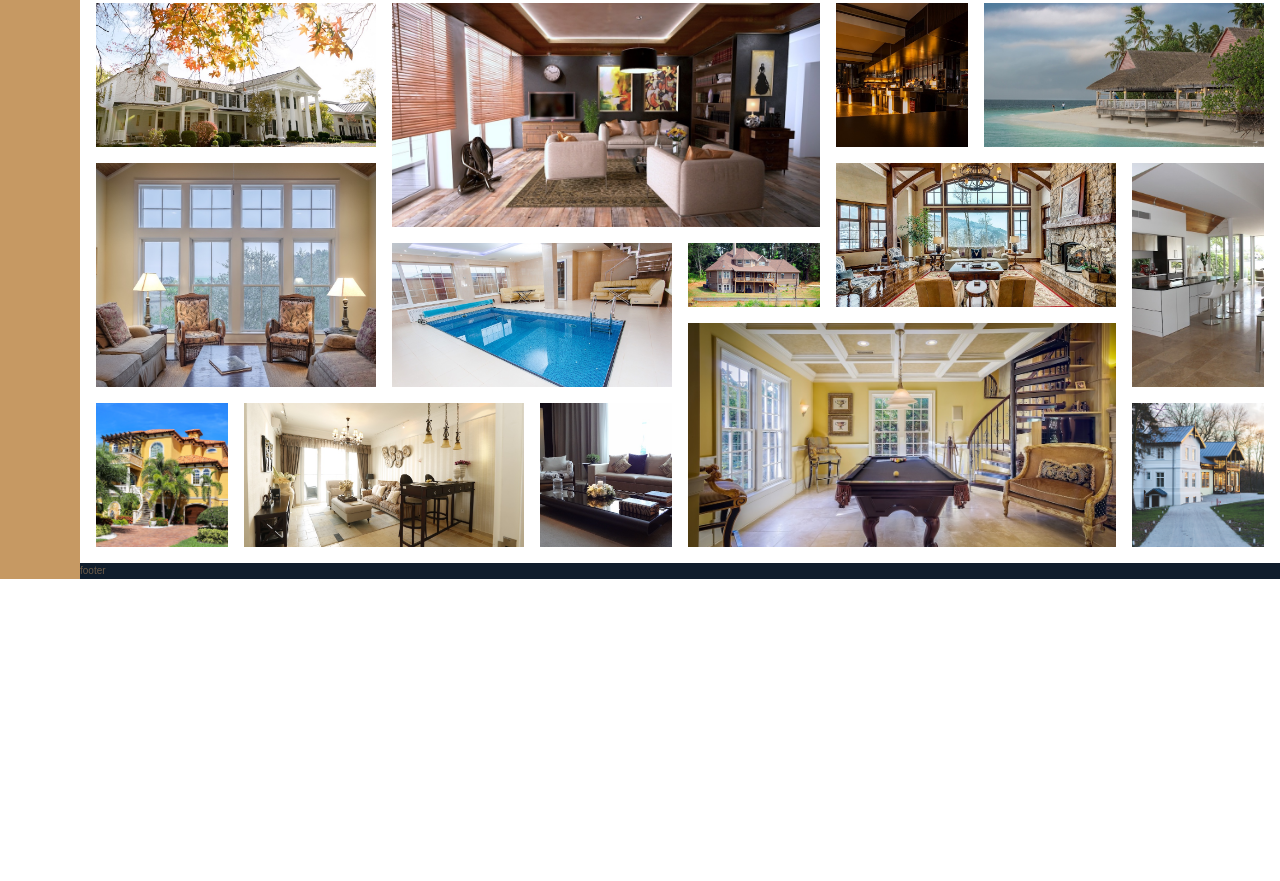
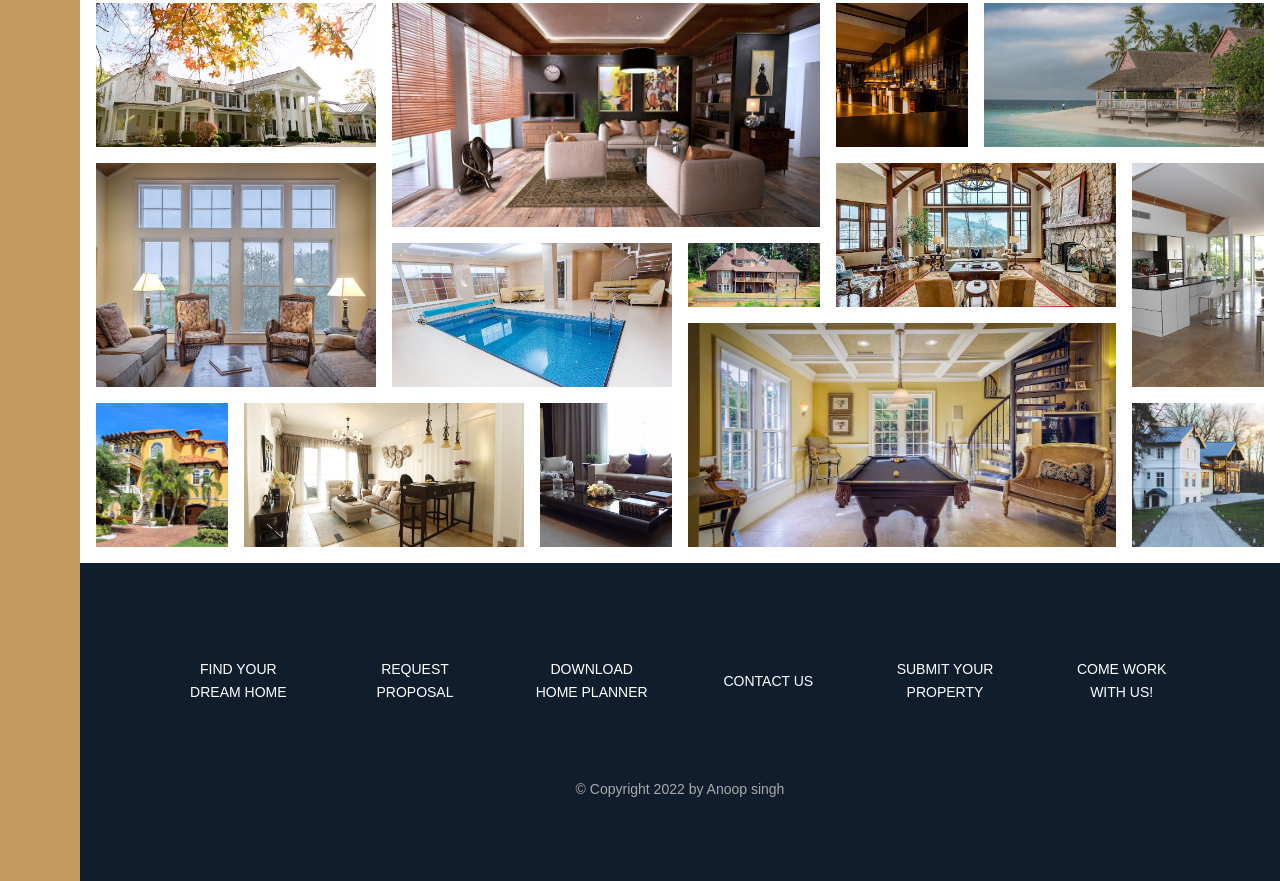
Before and after one commit to Anoop555777/home-retailer, a website: page index.html in a window 1280 px wide. Shown: the part 3043-3924 px from the top of the page. Before the commit the page ends 3622 px from the top, so only its background shows below. Drawn offline with Linux system fonts and the light colour scheme.

Commit message:
add footer

```diff
--- a/index.html
+++ b/index.html
@@ -369,6 +369,26 @@
         />
       </figure>
     </section>
-    <footer class="footer">footer</footer>
+    <footer class="footer">
+      <ul class="nav">
+        <li class="nav__item">
+          <a href="#" class="nav__link">Find your dream home</a>
+        </li>
+        <li class="nav__item">
+          <a href="#" class="nav__link">Request proposal</a>
+        </li>
+        <li class="nav__item">
+          <a href="#" class="nav__link">Download home planner</a>
+        </li>
+        <li class="nav__item"><a href="#" class="nav__link">Contact us</a></li>
+        <li class="nav__item">
+          <a href="#" class="nav__link">Submit your property</a>
+        </li>
+        <li class="nav__item">
+          <a href="#" class="nav__link">Come work with us!</a>
+        </li>
+      </ul>
+      <p class="copyright">&copy; Copyright 2022 by Anoop singh</p>
+    </footer>
   </body>
 </html>
--- a/sass/_footer.scss
+++ b/sass/_footer.scss
@@ -1,4 +1,43 @@
 .footer {
   background-color: $color-secondary;
-  grid-column: full-start/full-end;
+  grid-column: full-start / full-end;
+  padding: 8rem;
 }
+
+.nav {
+  list-style: none;
+
+  display: grid;
+  grid-template-columns: repeat(auto-fit, minmax(15rem, 1fr));
+  grid-gap: 2rem;
+  align-items: center;
+
+  &__link:link,
+  &__link:visited {
+    font-size: 1.4rem;
+    color: #fff;
+    text-decoration: none;
+    font-family: $font-display;
+    text-transform: uppercase;
+    text-align: center;
+    padding: 1.5rem;
+    display: block;
+    transition: all 0.2s;
+  }
+
+  &__link:hover,
+  &__link:active {
+    background-color: rgba(#fff, 0.05);
+    transform: translateY(-3px);
+  }
+}
+
+.copyright {
+  font-size: 1.4rem;
+  color: $color-grey-light-2;
+  margin-top: 6rem;
+  margin-right: auto;
+  margin-left: auto;
+  text-align: center;
+  width: 70%;
+}
```
Also changed, not shown: css/style.css.
